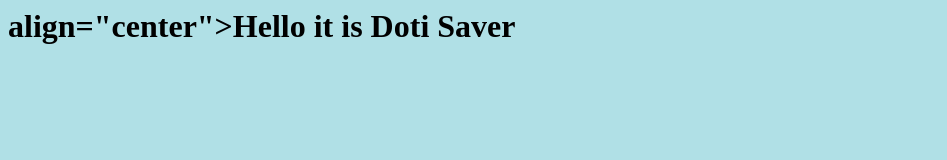
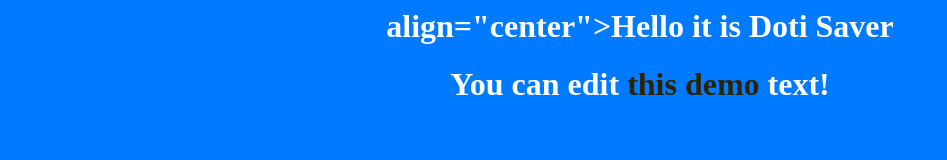
Before and after one commit to abuyakov/DotiSaver, a plain HTML site: page index.html in a window 1280 px wide. Shown: the whole page, without its empty margins (0-947 px from the left). Drawn offline with Linux system fonts and the light colour scheme.

Commit message:
Update index.html

```diff
--- a/index.html
+++ b/index.html
@@ -1,3 +1,5 @@
-<body style="background-color:powderblue;">
+<body style="background-color: #007AFF;">
 
-<h1> align="center">Hello it is Doti Saver<h1>
+<h1 style="color: #FFFFFF; text-align: center;"> align="center">Hello it is Doti Saver<h1>
+
+<h1 style="color: #FFFFFF; text-align: center;">You can edit <span style="color: #2b2301;">this demo</span> text!</h1>
```
